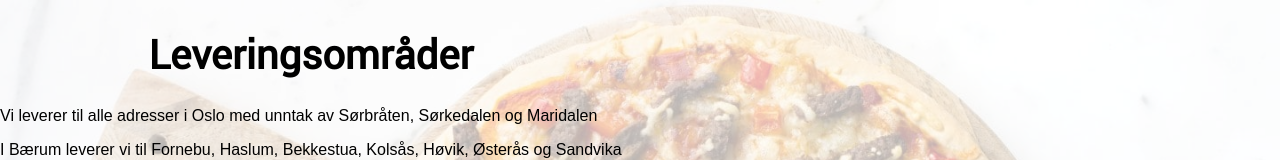
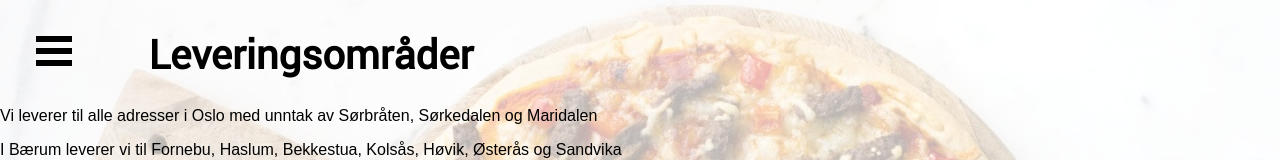
Before and after one commit to leaskagen/eksamen-grensesnittdesign, a React (Create React App) app: page /Delivery in a window 1280 px wide. Shown: the top 160 px of the page. Built offline with nearby package versions, Linux system fonts and the light colour scheme.

Commit message:
Sidebar on all pages

```diff
--- a/src/pages/Contact.js
+++ b/src/pages/Contact.js
@@ -2,7 +2,9 @@ import React from 'react'
 import PhoneIcon from '@mui/icons-material/Phone';
 import MailIcon from '@mui/icons-material/Mail';
 import HomeIcon from '@mui/icons-material/Home';
-import {Container, Grid} from '@mui/material'
+import {Grid} from '@mui/material';
+
+import SideBar  from './../components/SideMenu';
 
 
 
@@ -12,6 +14,7 @@ export default function Contact() {
 
         // Place navbar here?
     <Grid container justifyContent="center">
+        <SideBar pageWrapId={'page-wrap'} outerContainerId={'outer-container'}></SideBar>
         <div>
            <h1>Pizzeria Bella</h1>
             <h3>Telefon<PhoneIcon /></h3>
--- a/src/pages/Delivery.js
+++ b/src/pages/Delivery.js
@@ -1,10 +1,11 @@
-import React from 'react'
-import {Container, Grid} from '@mui/material'
-
+import React from 'react';
+import {Grid} from '@mui/material';
+import SideBar  from './../components/SideMenu';
 
 export default function Delivery() {
     return (
         <Grid container justifyContent="center" id="deliveryContent">
+            <SideBar pageWrapId={'page-wrap'} outerContainerId={'outer-container'}></SideBar>
             <div>
             <h1>Leveringsområder</h1>
             <p>Vi leverer til alle adresser i Oslo med unntak av Sørbråten,
@@ -22,6 +23,5 @@ export default function Delivery() {
 
 
         </Grid>
-
     )
 }
--- a/src/pages/Menu.js
+++ b/src/pages/Menu.js
@@ -1,8 +1,10 @@
-import React from 'react'
+import React from 'react';
+import SideBar  from './../components/SideMenu';
 
 export default function Menu() {
     return (
         <div>
+            <SideBar pageWrapId={'page-wrap'} outerContainerId={'outer-container'}></SideBar>
             <h1>Menu page</h1>
         </div>
     )
```
